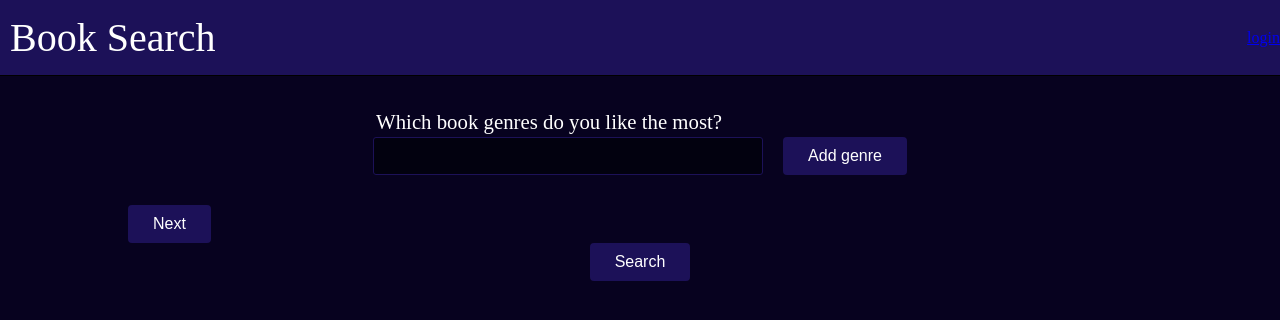
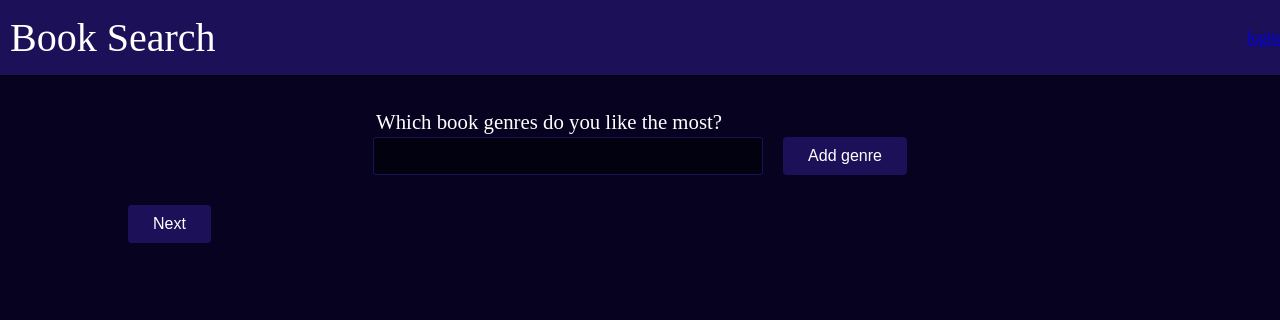
Before and after one commit to SpencerHitchcock05/Book-App, a React app in the folder client/: page / in a window 1280 px wide. Shown: the top 320 px of the page. Built offline with nearby package versions, Linux system fonts and the light colour scheme; the HTML template or start-up script is replaced by a standard one.

Commit message:
next and search buttons conditionally appear

```diff
--- a/client/src/Content.jsx
+++ b/client/src/Content.jsx
@@ -43,11 +43,9 @@ function Content() {
 
             {(!suggestions && !searching) && <>
             <div id="content">
-                <ParamSlides setPrompts={setPrompts}/>
+                <ParamSlides setPrompts={setPrompts} serverFetch={serverFetch}/>
             </div>
-            <div>
-              <button className='prompt-button' id='search-button' type='button' onClick={serverFetch}>Search</button>
-            </div>
+
             </>}
 
             {searching && <LoadingIcon/>}
--- a/client/src/ParamSlides.jsx
+++ b/client/src/ParamSlides.jsx
@@ -7,6 +7,7 @@ const ParamSlides = (props) => {
 
     const [index, setIndex] = useState(0);
     const setPrompts = props.setPrompts
+    const serverFetch = props.serverFetch
 
     const prompts = [
         <Param key={index} type={"genre"} question={"Which book genres do you like the most?"} setPrompts={setPrompts}/>,
@@ -27,7 +28,9 @@ const ParamSlides = (props) => {
         <>
             <div>
                 {prompts[index]}
-                <button className='prompt-button' onClick={handleNext}>Next</button>
+
+                {index < 3? <button className='prompt-button' onClick={handleNext}>Next</button> : <button className='prompt-button' id='search-button' type='button' onClick={serverFetch}>Search</button>}
+
             </div>
 
         </>
```
